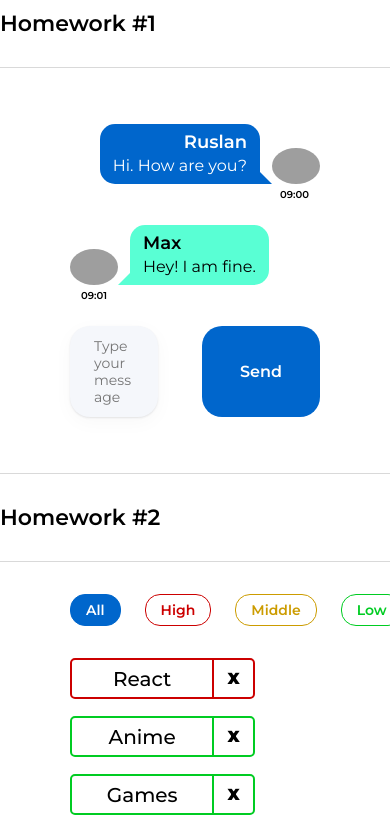
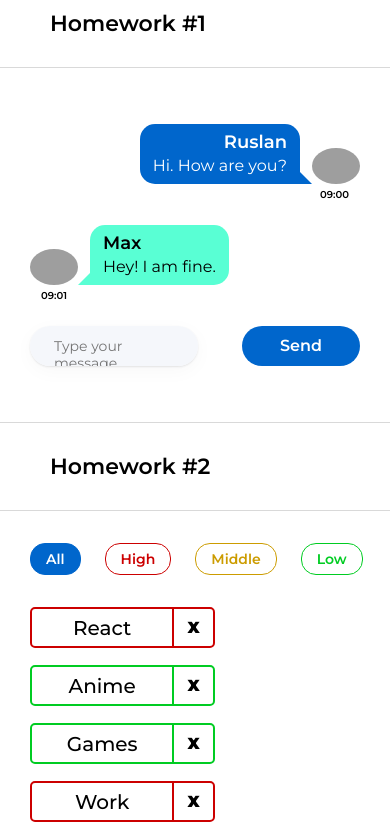
Before and after one commit to rzalyaev/hws2, a React (Create React App) app: page / in a window 390 px wide. Shown: the top 830 px of the page. Built offline with nearby package versions, Linux system fonts and the light colour scheme; grey boxes are pictures that could not be loaded.

Commit message:
Add responsiveness to the component

```diff
--- a/src/s1-main/App.module.css
+++ b/src/s1-main/App.module.css
@@ -12,6 +12,7 @@ input, button {
     padding: 32px 70px;
     border-top: 1px solid #D9D9D9;
     border-bottom: 1px solid #D9D9D9;
+    transition: ease-in-out 200ms;
 }
 
 .hwTitle {
@@ -22,4 +23,11 @@ input, button {
     color: #000000;
     max-width: 1280px;
     margin: 10px auto;
+    padding: 0 50px;
 }
+
+@media (max-width: 570px) {
+    .hw {
+        padding: 32px 30px;
+    }
+}
--- a/src/s2-homeworks/hw02/affairs/Affairs.module.css
+++ b/src/s2-homeworks/hw02/affairs/Affairs.module.css
@@ -59,3 +59,9 @@
     flex-wrap: wrap;
     max-width: 450px;
 }
+
+@media (max-width: 380px) {
+    .buttonContainer {
+        flex-wrap: wrap;
+    }
+}
```
